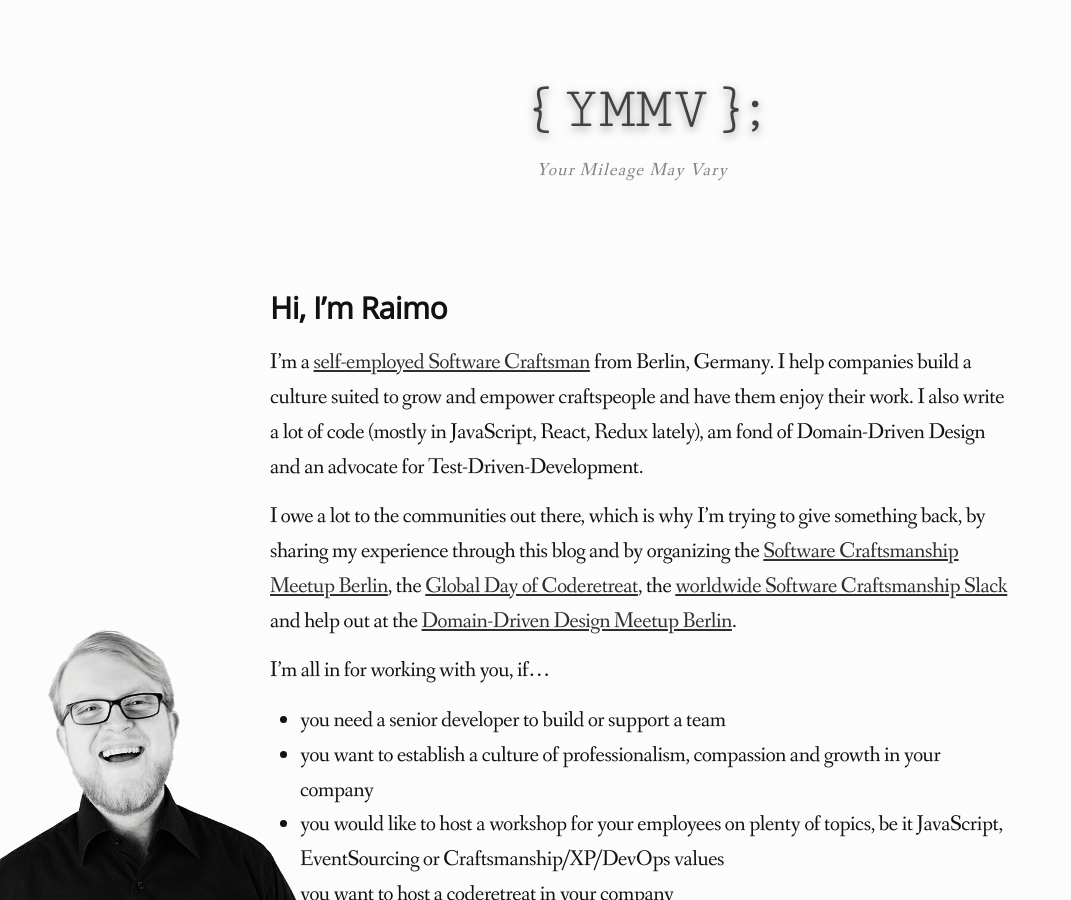
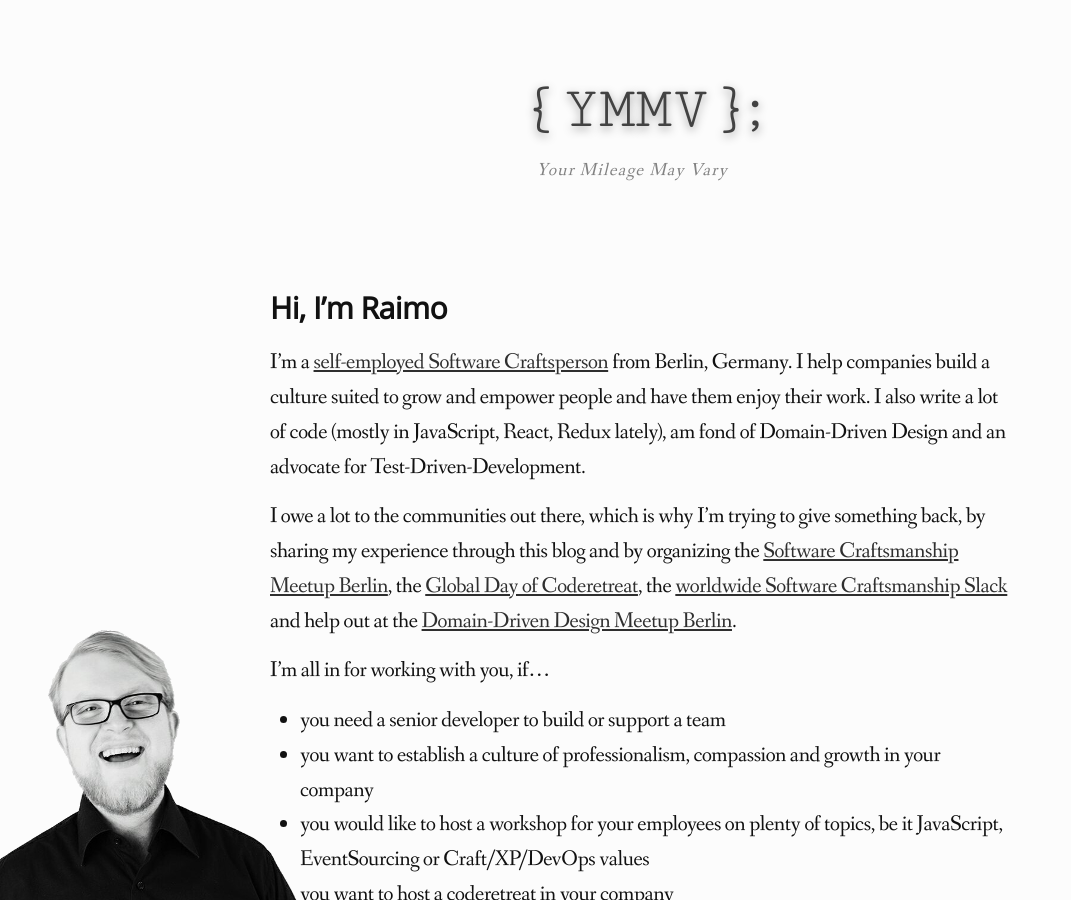
Before and after one commit to rradczewski/ymmv, a Jekyll site: the page built from about.md, in a window 1280 px wide and 900 px high. Shown: the whole window, without its empty margins (0-1071 px from the left). Built offline with Jekyll 4.4.1, drawn with Linux system fonts in a browser that asks for light colours.

Commit message:
sed -i s/Craftsman/Craftsperson

```diff
--- a/about.md
+++ b/about.md
@@ -1,7 +1,7 @@
 ---
 layout: page
 title: About
-excerpt: Hi, I'm Raimo, a self-employed Software Craftsman from Berlin, Germany. I help companies build a culture suited to grow and empower craftspeople and have them enjoy their work. I also write code ;-)
+excerpt: Hi, I'm Raimo, a self-employed Software Craftsperson from Berlin, Germany. I help companies build a culture suited to grow and empower people and have them enjoy their work. I also write code ;-)
 hide_title: true
 permalink: /about/
 ---
@@ -10,14 +10,14 @@ permalink: /about/
 
 ## Hi, I'm Raimo
 
-I'm a [self-employed Software Craftsman]({{ site.baseurl }}{% post_url 2017-02-06-Continuing_my_journey_as_a_Freelance_Software_Craftsman %}) from Berlin, Germany. I help companies build a culture suited to grow and empower craftspeople and have them enjoy their work. I also write a lot of code (mostly in JavaScript, React, Redux lately), am fond of Domain-Driven Design and an advocate for Test-Driven-Development.
+I'm a [self-employed Software Craftsperson]({{ site.baseurl }}{% post_url 2017-02-06-Continuing_my_journey_as_a_Freelance_Software_Craftsperson %}) from Berlin, Germany. I help companies build a culture suited to grow and empower people and have them enjoy their work. I also write a lot of code (mostly in JavaScript, React, Redux lately), am fond of Domain-Driven Design and an advocate for Test-Driven-Development.
 
 I owe a lot to the communities out there, which is why I'm trying to give something back, by sharing my experience through this blog and by organizing the [Software Craftsmanship Meetup Berlin](http://www.meetup.com/Software-Craftsmanship-Berlin/), the [Global Day of Coderetreat](http://www.coderetreat.org), the [worldwide Software Craftsmanship Slack](http://slack.softwarecraftsmanship.org/) and help out at the [Domain-Driven Design Meetup Berlin](https://www.meetup.com/Domain-Driven-Design-Berlin/).
 
 I'm all in for working with you, if...
  - you need a senior developer to build or support a team
  - you want to establish a culture of professionalism, compassion and growth in your company
- - you would like to host a workshop for your employees on plenty of topics, be it JavaScript, EventSourcing or Craftsmanship/XP/DevOps values
+ - you would like to host a workshop for your employees on plenty of topics, be it JavaScript, EventSourcing or Craft/XP/DevOps values
  - you want to host a coderetreat in your company
 
 I'm very fond of a professional relationship with my clients. Mutual trust and openness are the most important aspects of a business relationship for me. I will ask you to establish me as part of the team from day one and to expect me to challenge aspects of your company where I see potential for improvements.
```
Also changed, not shown: _posts/2017-02-06-Continuing_my_journey_as_a_Freelance_Software_Craftsperson.md (renamed from _posts/2017-02-06-Continuing_my_journey_as_a_Freelance_Software_Craftsman.md, +5 -5 lines), _posts/2017-06-26-AgileCoachCamp-and-RetreatingIntoCompetence.md (+1 -1 lines), index.md (+1 -1 lines).
